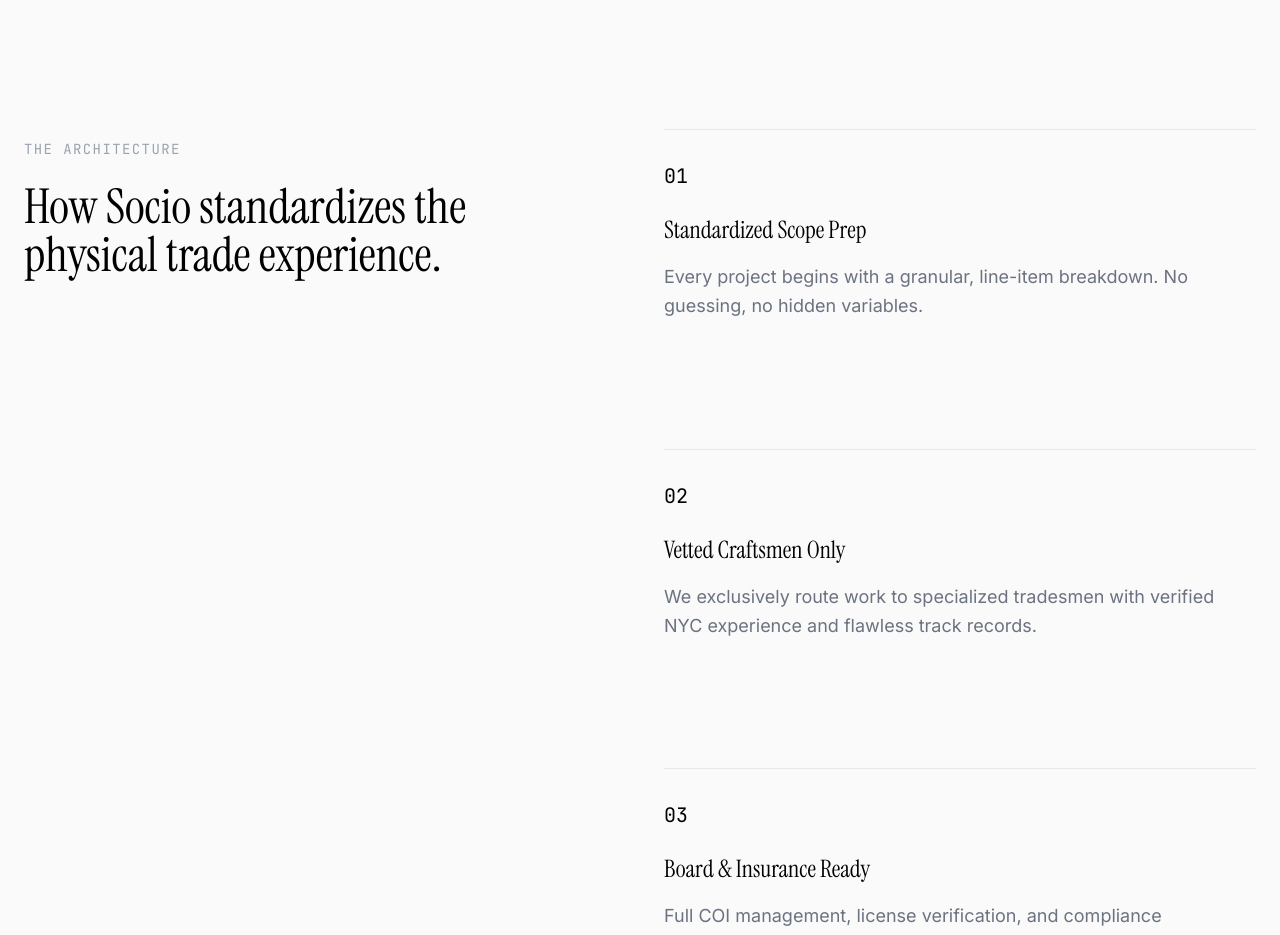
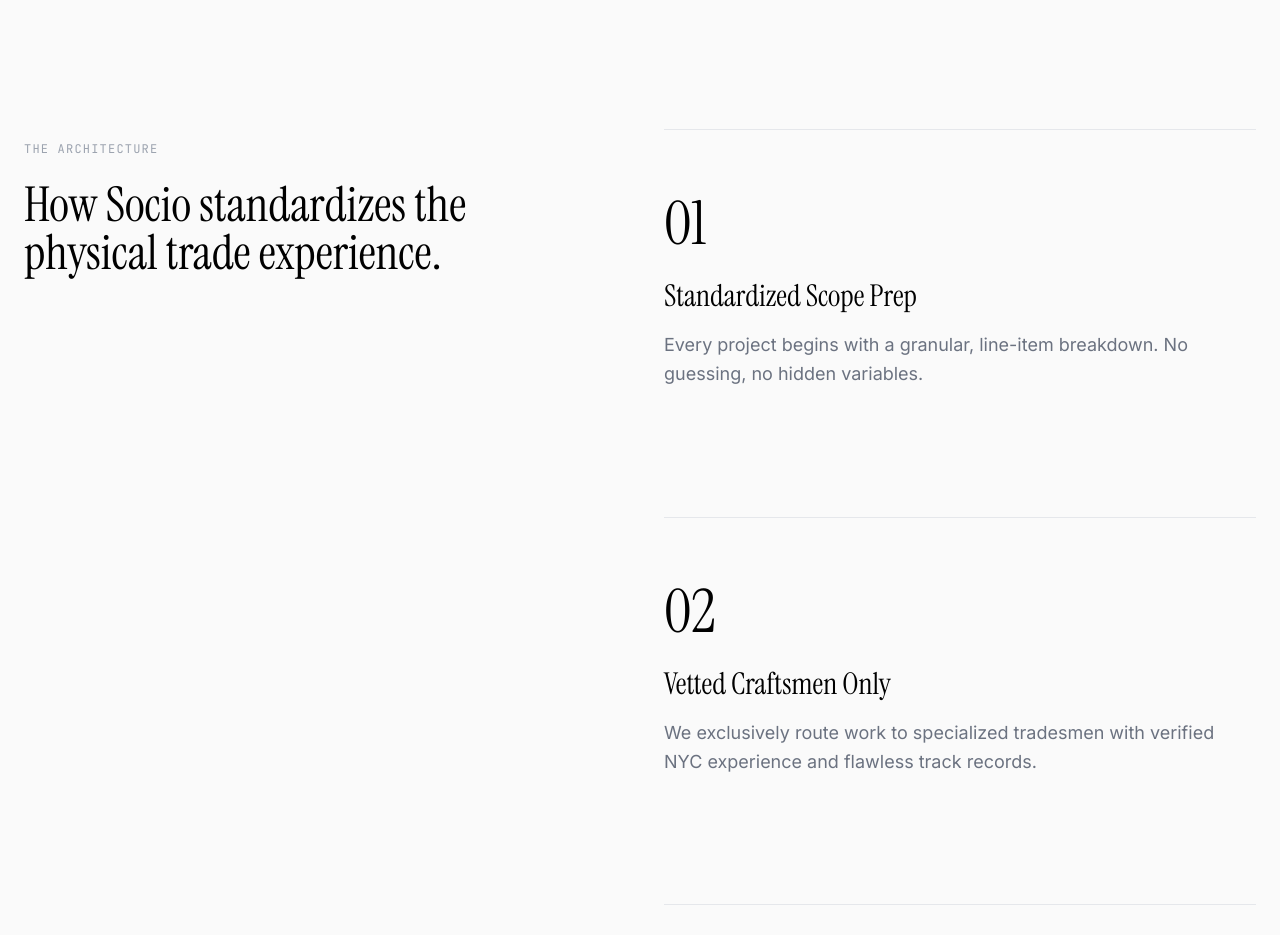
Before and after one commit to NickAiNYC/Socio, a Next.js app: page / in a window 1280 px wide. Shown: the part 1860-2795 px from the top of the page. Built offline with nearby package versions, Linux system fonts and the light colour scheme.

Commit message:
style: refine typography and structural blueprint borders in architecture and nav

```diff
--- a/components/ArchitectureSection.tsx
+++ b/components/ArchitectureSection.tsx
@@ -60,7 +60,7 @@ export function ArchitectureSection() {
           ref={leftColRef}
           className="md:h-screen flex flex-col justify-center py-24 md:py-0"
         >
-          <p className="font-mono text-sm uppercase tracking-widest text-gray-400 mb-6">
+          <p className="font-mono text-xs uppercase tracking-widest text-gray-400 mb-6">
             The Architecture
           </p>
           <h2 className="text-4xl md:text-5xl font-serif leading-tight text-black pr-8">
@@ -68,13 +68,17 @@ export function ArchitectureSection() {
           </h2>
         </div>
 
-        {/* Scrolling Right Column */}
+        {/* Scrolling Right Column with Architectural Blueprint Anchors */}
         <div ref={rightColRef} className="flex flex-col py-24 md:py-[40vh] gap-32">
           {steps.map((step, idx) => (
-            <div key={idx} className="flex flex-col border-t border-gray-200 pt-8">
-              <span className="font-mono text-xl text-black mb-6">{step.num}</span>
-              <h3 className="text-2xl font-serif text-black mb-4">{step.title}</h3>
-              <p className="font-sans text-gray-500 leading-relaxed text-lg">
+            <div key={idx} className="flex flex-col border-t border-gray-200 pt-16">
+              <span className="text-6xl font-serif text-black mb-6 select-none">
+                {step.num}
+              </span>
+              <h3 className="text-3xl font-serif text-black mb-4">
+                {step.title}
+              </h3>
+              <p className="font-sans text-gray-500 leading-relaxed text-lg max-w-xl">
                 {step.desc}
               </p>
             </div>
--- a/components/Navigation.tsx
+++ b/components/Navigation.tsx
@@ -19,7 +19,7 @@ export function Navigation() {
               priority
             />
           </Link>
-          <div className="hidden md:flex items-center justify-center px-2 py-1 bg-gray-100 text-gray-500 font-mono text-[10px] uppercase tracking-widest ml-3 border border-gray-200">
+          <div className="hidden md:flex items-center justify-center bg-gray-100 border border-gray-200 text-gray-500 font-mono text-[10px] uppercase tracking-widest px-3 py-1.5 ml-3">
             Brooklyn Hub
           </div>
         </div>
```
